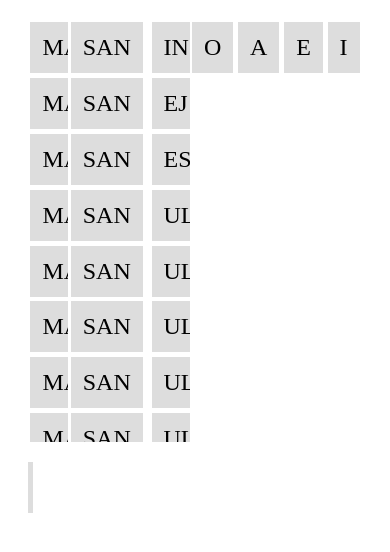
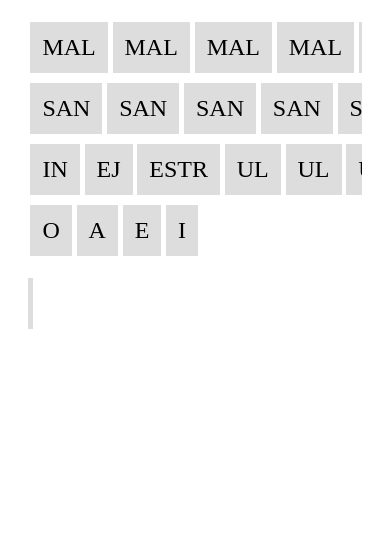
Before and after one commit to etuardu/vortopuzlo, a Vue app: page / in a window 390 px wide. Shown: the top 552 px of the page. Built offline with nearby package versions, Linux system fonts and the light colour scheme.

Commit message:
responsive layout

```diff
--- a/src/views/HomeView.vue
+++ b/src/views/HomeView.vue
@@ -313,6 +313,9 @@ export default {
 }
 .fridge {
   margin-top: 50px;
+  overflow-x: auto;
+  padding-bottom: 3px;
+  display: flex;
 }
 .cupboard, .fridge {
   margin: 20px;
@@ -321,4 +324,17 @@ export default {
   margin: 20px;
   font-size: 26px;
 }
+
+@media (max-width: 800px){
+  .cupboard {
+    grid-template-columns: 1fr;
+    grid-template-rows: repeat(4, auto);
+    gap: 5px;
+  }
+  .drawer {
+    overflow-y: initial;
+    overflow-x: auto;
+    display: flex;
+  }
+}
 </style>
```
